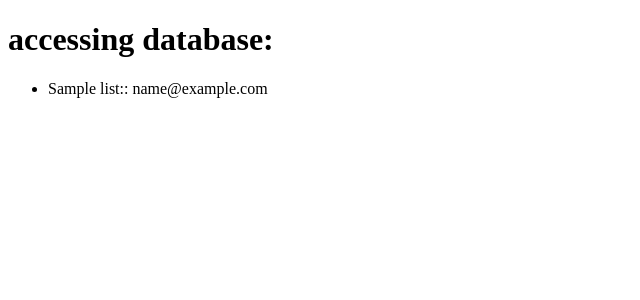
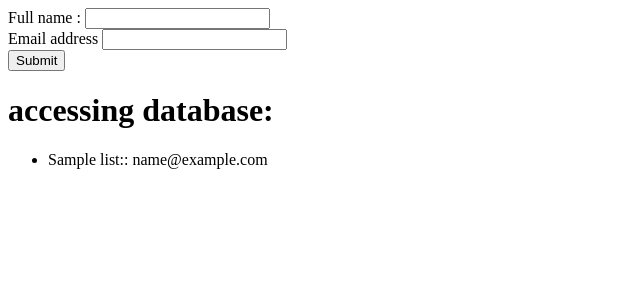
Before and after one commit to B-Lamine/dzregulation-scraper, a Flask app: page / in a window 1280 px wide. Shown: the top 300 px of the page, without its empty margins (0-640 px from the left). Run offline with Flask 3, Linux system fonts and the light colour scheme; tables that the repository leaves empty hold one stand-in row (values such as "Sample post"); some libraries are stand-ins or nearby versions.

Commit message:
add subscription feature

```diff
--- a/app.py
+++ b/app.py
@@ -4,12 +4,25 @@ starts a Flask web application
 """
 
 import pymysql
-from flask import Flask, render_template
+from flask import Flask, render_template, request
 from flask_sqlalchemy import SQLAlchemy
 from sqlalchemy.sql import text
+from flask_bootstrap import Bootstrap5
+from flask_wtf import FlaskForm#, CSRFProtect
+from wtforms import StringField, SubmitField, EmailField
+from wtforms.validators import DataRequired, Length, Email
+import secrets
+from sqlalchemy import insert
 
 db = SQLAlchemy()
 app = Flask(__name__)
+
+skey = secrets.token_urlsafe(16)
+app.secret_key = skey
+# Bootstrap-Flask requires this line
+bootstrap = Bootstrap5(app)
+# Flask-WTF requires this line
+#csrf = CSRFProtect(app)
 
 username = 'portfoo'
 password = 'portfoo_pwd'
@@ -23,29 +36,52 @@ app.config['SQLALCHEMY_TRACK_MODIFICATIONS'] = True
 
 db.init_app(app)
 
+class SubsForm(FlaskForm):
+    name = StringField('Full name :', validators=[DataRequired()])
+    email = EmailField('Email address', validators=[DataRequired(), Email()])
+    submit = SubmitField('Submit')
+
 class MailingList(db.Model):
     __tablename__ = "mailing_list"
     id = db.Column(db.Integer, primary_key=True)
     name = db.Column(db.String)
     email = db.Column(db.String)
 
-@app.route('/', strict_slashes=False)
+    def __init__(self, **kwargs):
+        self.name = kwargs.get('name', 'None')
+        self.email = kwargs.get('email', 'None')
+
+@app.route('/', strict_slashes=False, methods=['GET', 'POST'])
 def index():
-    try:
+    form = SubsForm()
+    message = ""
+    if request.method == 'POST':
+        if form.validate_on_submit():
+            new_sub = MailingList(name=request.form['name'], email=request.form['email'])
+            db.session.add(new_sub)
+            db.session.commit()
+        else:
+            message = "something is wrong."
         emails = db.session.execute(db.select(MailingList)).scalars()
-            #.filter_by(style='knee-high')
-            #.order_by(Sock.name)).scalars()
-
-#        dbtext = '<ul>'
-#        for mail in emails:
-#            dbtext += '<li>' + mail.name + ':: ' + mail.email + '</li>'
-#        dbtext += '</ul>'
-        return render_template('index.html', emails=emails)# dbtext
-    except Exception as e:
-        # e holds description of the error
-        error_text = "<p>The error:<br>" + str(e) + "</p>"
-        hed = '<h1>Something is broken.</h1>'
-        return hed + error_text
+        return render_template('index.html', emails=emails, form=form, message=message)# dbtext
+    else:
+        emails = db.session.execute(db.select(MailingList)).scalars()
+        return render_template('index.html', emails=emails, form=form, message=message)# dbtext
+#    try:
+#        emails = db.session.execute(db.select(MailingList)).scalars()
+#            #.filter_by(style='knee-high')
+#            #.order_by(Sock.name)).scalars()
+#
+##        dbtext = '<ul>'
+##        for mail in emails:
+##            dbtext += '<li>' + mail.name + ':: ' + mail.email + '</li>'
+##        dbtext += '</ul>'
+#        return render_template('index.html', emails=emails, form=form, message=message)# dbtext
+#    except Exception as e:
+#        # e holds description of the error
+#        error_text = "<p>The error:<br>" + str(e) + "</p>"
+#        hed = '<h1>Something is broken.</h1>'
+#        return hed + error_text
 
 # @app.route('/', strict_slashes=False)
 # def testdb():
--- a/templates/index.html
+++ b/templates/index.html
@@ -1,3 +1,4 @@
+{% from 'bootstrap5/form.html' import render_form %}
 <!doctype html>
 <HTML lang="en">
     <HEAD>
@@ -7,6 +8,12 @@
 <!--<link rel="stylesheet" href="{{ url_for('static', filename='main.css') }}">-->
     </HEAD>
     <BODY>
+<!--		{% if message %}
+		{% else %}
+		{% endif %}
+--!>
+        {{ render_form(form) }}
+        <p class="pt-5"><strong>{{ message }}</strong></p>
     	<h1>accessing database:</h1>
     	<ul>
 	{% for mail in emails %}
```
